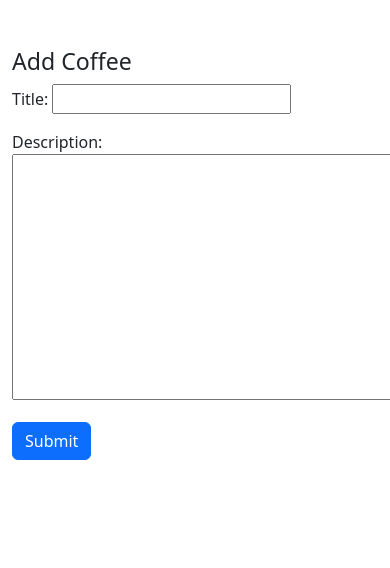
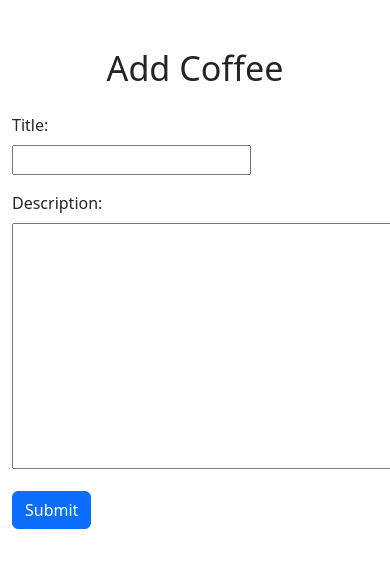
Before and after one commit to KertSolas/CoffeeShop, a Django app: page /addCoffee/ in a window 390 px wide; the page is wider, and only the part inside the window is pictured. Shown: the top 568 px of that part. Run offline with Django 4.2, Linux system fonts and the light colour scheme.

Commit message:
bootstrap updates

```diff
--- a/coffeeshop/inventory/templates/inventory/addCoffee.html
+++ b/coffeeshop/inventory/templates/inventory/addCoffee.html
@@ -1,11 +1,3 @@
-<!-- <h3>Add Coffee</h3>
-
-<form method="POST" action="">
-    {% csrf_token %}
-    {{form.as_p}}
-    <input type="submit" value="Submit">
-</form> -->
-
 <!DOCTYPE html>
 <html lang="en">
 <head>
@@ -17,23 +9,25 @@
 </head>
 <body>
     <div class="container mt-5">
-        <h3>Add Coffee</h3>
+        <div class="row justify-content-center">
+            <div class="col-md-6">
+                <h1 class="display-4 mb-4 text-center">Add Coffee</h1>
                 <form method="POST" action="">
                     {% csrf_token %}
                     <div class="mb-3">
-                {{ form.title.label_tag }}
-                {{ form.title }}
+                        <label for="{{ form.title.id }}" class="form-label">Title:</label>
+                        <div>{{ form.title }}</div>
                     </div>
                     <div class="mb-3">
-                {{ form.description.label_tag }}
-                {{ form.description }}
+                        <label for="{{ form.description.id }}" class="form-label">Description:</label>
+                        <div>{{ form.description }}</div>
                     </div>
-            <div class="mb-3">
-                {{ form.price.label_tag }}
-                {{ form.price }}
+                    <div class="text-left">
+                        <button type="submit" class="btn btn-primary">Submit</button>
                     </div>
-            <input type="submit" value="Submit" class="btn btn-primary">
                 </form>
+            </div>
+        </div>
     </div>
     <!-- Add Bootstrap JS and jQuery script links here if needed -->
 </body>
--- a/coffeeshop/inventory/templates/inventory/coffeename_list.html
+++ b/coffeeshop/inventory/templates/inventory/coffeename_list.html
@@ -9,7 +9,7 @@
 </head>
 <body>
     <div class="container mt-5">
-        <h1 class="display-4 mb-3">Coffee</h1> <!-- Use display-4 class to make it bigger -->
+        <h1 class="display-4 mb-3">Coffee</h1>
         <a href="{% url 'addCoffee' %}" class="btn btn-primary mb-3">Add</a>
         <table class="table">
             {% for coffee in object_list %}
@@ -19,11 +19,10 @@
                 </tr>
             {% empty %}
                 <tr>
-                    <td colspan="2"><p class="small">No items</p></td> <!-- Use small class to make it smaller -->
+                    <td colspan="2"><p class="small">No items</p></td>
                 </tr>
             {% endfor %}
         </table>
     </div>
-    <!-- Add Bootstrap JS and jQuery script links here if needed -->
 </body>
 </html>
```
Also changed, not shown: coffeeshop/db.sqlite3. Lines whose indentation alone changed are shown as unchanged.
